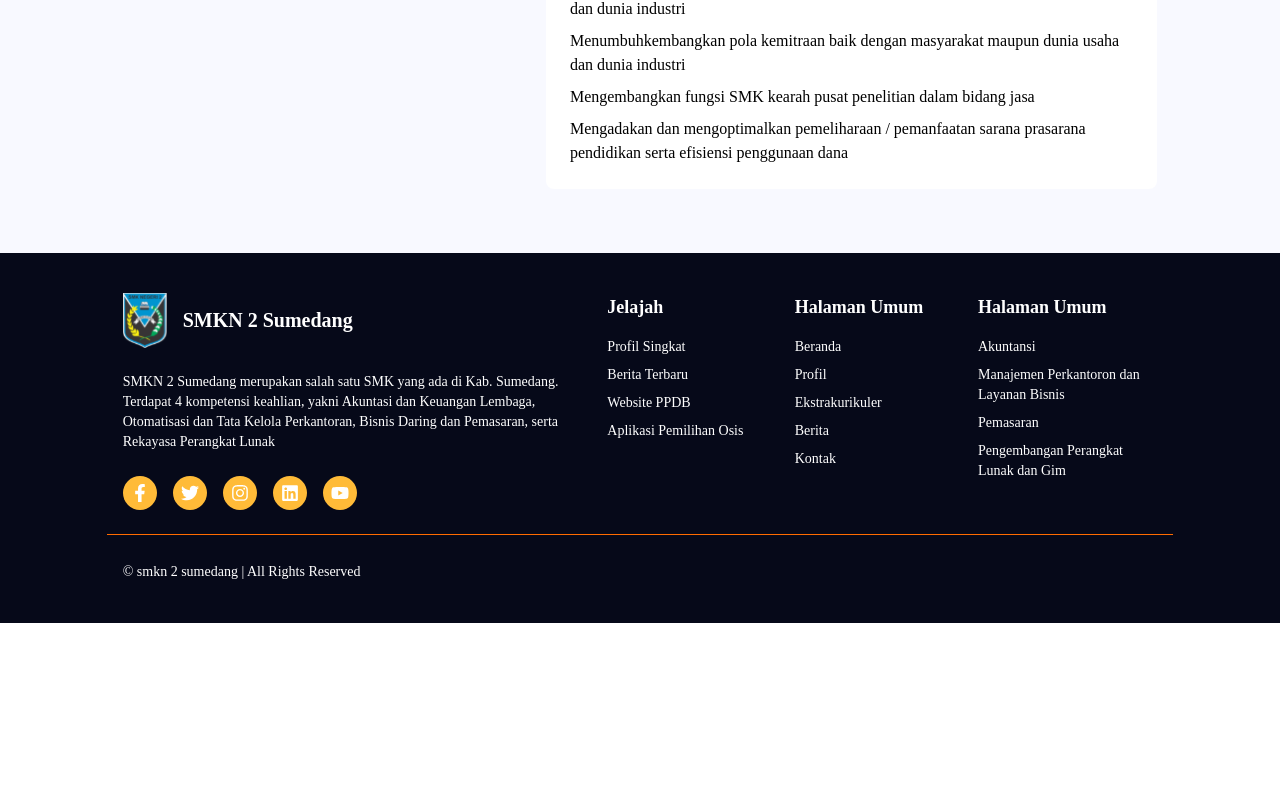
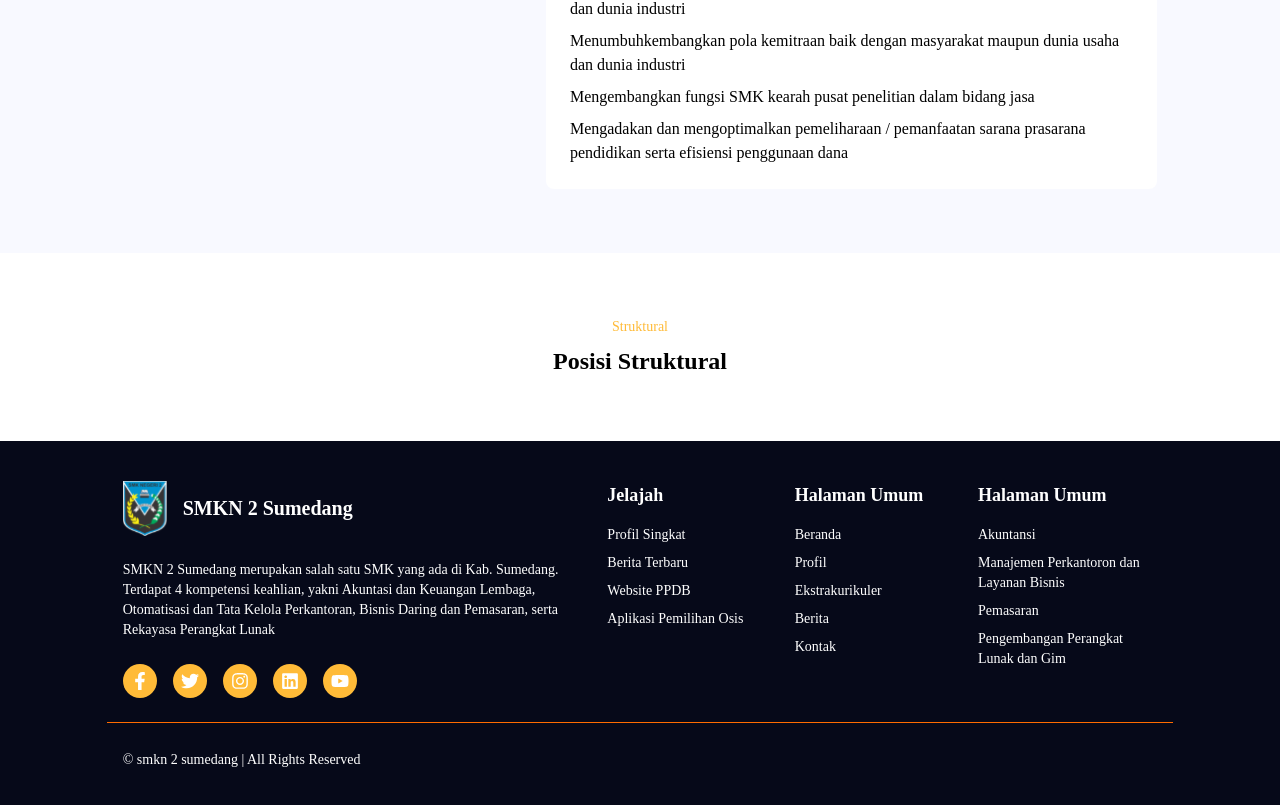
Before and after one commit to isyhfadilah/smkn2sumedang, a Next.js app: page /profil in a window 1280 px wide. Shown: the part 1175-1980 px from the top of the page. Before the commit the page ends 1798 px from the top, so only its background shows below. Built offline with nearby package versions, Linux system fonts and the light colour scheme; a web font is replaced by a local one.

Commit message:
feat: add struktural section in profil page

```diff
--- a/src/app/(client)/profil/page.tsx
+++ b/src/app/(client)/profil/page.tsx
@@ -1,5 +1,5 @@
 import { Hero } from '@/components/common/hero'
-import { ProfilSejarah, ProfilVisi } from '@/components/common/sections/profil/'
+import { ProfilSejarah, ProfilVisi, ProfilStruktural } from '@/components/common/sections/profil/'
 
 export default function Profil() {
   return (
@@ -7,6 +7,7 @@ export default function Profil() {
       <Hero image="/images/landing/hero.png" title="Profil SMKN 2 Sumedang" />
       <ProfilSejarah />
       <ProfilVisi />
+      <ProfilStruktural />
     </main>
   )
 }
--- a/src/components/common/sections/profil/index.tsx
+++ b/src/components/common/sections/profil/index.tsx
@@ -1,2 +1,3 @@
 export { ProfilSejarah } from './sejarah'
 export { ProfilVisi } from './visi'
+export { ProfilStruktural } from './struktural'
--- /dev/null
+++ b/src/components/common/sections/profil/struktural.tsx
@@ -0,0 +1,12 @@
+import Container from '../../layouts/Container'
+import { Title } from '@/components/ui/title'
+
+export const ProfilStruktural = () => {
+  return (
+    <section className="my-16">
+      <Container className="flex items-center justify-center">
+        <Title title="Struktural" subtitle="Posisi Struktural" className="text-center" />
+      </Container>
+    </section>
+  )
+}
--- a/src/components/ui/title/index.tsx
+++ b/src/components/ui/title/index.tsx
@@ -3,11 +3,16 @@ import React from 'react'
 interface Props {
   title: string
   subtitle: string
+  className?: string
 }
 
-export const Title: React.FC<Props> = ({ title, subtitle }) => {
+export const Title: React.FC<Props> = ({ title, subtitle, className }) => {
+  const baseClasses = 'space-y-2'
+
+  const combinedClasses = className ? `${baseClasses} ${className}` : baseClasses
+
   return (
-    <div className="space-y-2">
+    <div className={combinedClasses}>
       <p className="text-sm text-secondary font-medium">{title}</p>
       <h1 className="text-2xl font-semibold">{subtitle}</h1>
     </div>
```
